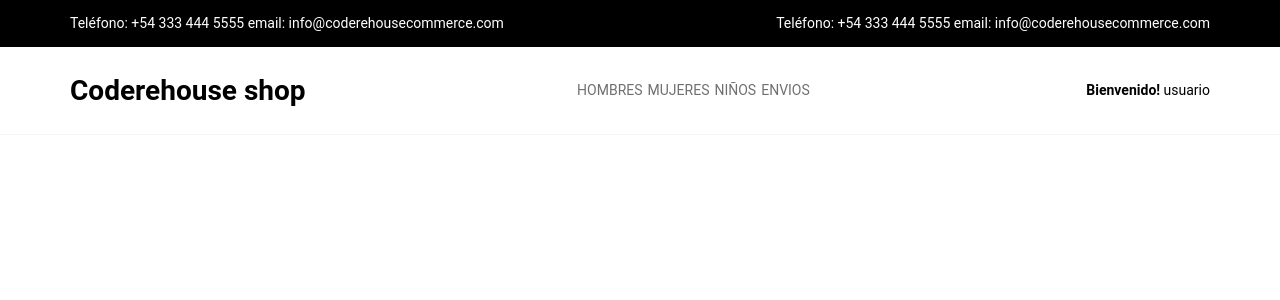
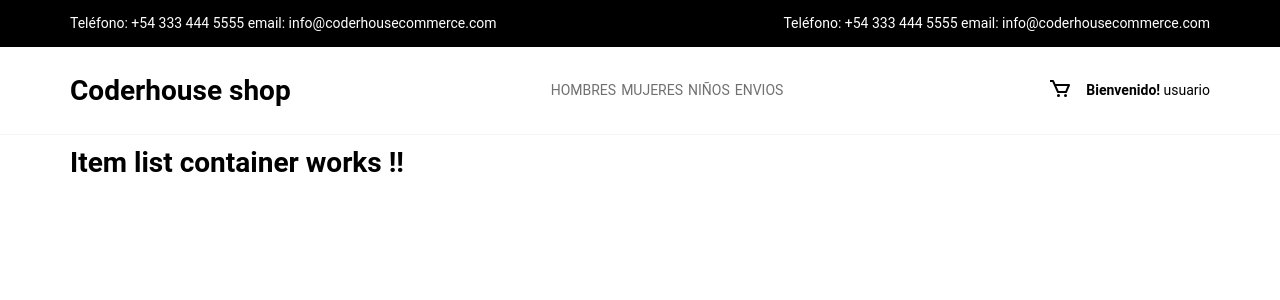
Before and after one commit to gubedev/coderhouse-ecommerce, a React (Create React App) app: page / in a window 1280 px wide. Shown: the top 300 px of the page. Built offline with nearby package versions, Linux system fonts and the light colour scheme.

Commit message:
challenge: Desafío: Estilos y Home

```diff
--- a/src/App.css
+++ b/src/App.css
@@ -9,3 +9,16 @@
     width: 1140px;
   }
 }
+
+.flex {
+  display: flex;
+  justify-content: space-between;
+}
+
+.pl-1 {
+  padding-left: 1em;
+}
+
+.pt-1 {
+  padding-top: 1em;
+}
--- a/src/App.js
+++ b/src/App.js
@@ -1,8 +1,12 @@
 import "./App.css"
 import NavBar from "./components/NavBar"
+import ItemListContainer from "./components/ItemListContainer"
 
 function App() {
-  return <NavBar />
+  return <>
+    <NavBar />
+    <ItemListContainer greeting={"Item list container works !!"} />
+  </>
 }
 
 export default App
--- /dev/null
+++ b/src/components/CartWidget.js
@@ -0,0 +1,19 @@
+import React from "react"
+
+const CartWidget = () => {
+  return (
+    <>
+      <svg className="fill-current hover:text-black"
+        xmlns="http://www.w3.org/2000/svg"
+        width="24"
+        height="24"
+        viewBox="0 0 24 24">
+        <path d="M21,7H7.462L5.91,3.586C5.748,3.229,5.392,3,5,3H2v2h2.356L9.09,15.414C9.252,15.771,9.608,16,10,16h8 c0.4,0,0.762-0.238,0.919-0.606l3-7c0.133-0.309,0.101-0.663-0.084-0.944C21.649,7.169,21.336,7,21,7z M17.341,14h-6.697L8.371,9 h11.112L17.341,14z"></path>
+        <circle cx="10.5" cy="18.5" r="1.5"></circle>
+        <circle cx="17.5" cy="18.5" r="1.5"></circle>
+      </svg>
+    </>
+  )
+}
+
+export default CartWidget
--- /dev/null
+++ b/src/components/ItemListContainer.js
@@ -0,0 +1,11 @@
+import React from "react"
+
+const ItemListContainer = ({ greeting }) => {
+  return (
+    <div className="container pt-1">
+      <h1>{greeting}</h1>
+    </div>
+  )
+}
+
+export default ItemListContainer
--- a/src/components/NavBar.js
+++ b/src/components/NavBar.js
@@ -1,5 +1,6 @@
 import React from "react"
 import "./NavBar.css"
+import CartWidget from "./CartWidget"
 
 const NavBar = () => {
   return (
@@ -9,12 +10,12 @@ const NavBar = () => {
           <div>
             <span>Teléfono: +54 333 444 5555</span>
             &nbsp;
-            <span>email: info@coderehousecommerce.com</span>
+            <span>email: info@coderhousecommerce.com</span>
           </div>
           <div>
             <span>Teléfono: +54 333 444 5555</span>
             &nbsp;
-            <span>email: info@coderehousecommerce.com</span>
+            <span>email: info@coderhousecommerce.com</span>
           </div>
         </div>
       </div>
@@ -22,8 +23,9 @@ const NavBar = () => {
       <div className="header-mobile">
         <div className="container">
           <div>
-            <h1>Coderehouse shop</h1>
+            <h1>Coderhouse shop</h1>
           </div>
+          <CartWidget />
           <a className="nav-toggle">
             <span></span>
           </a>
@@ -50,7 +52,7 @@ const NavBar = () => {
       <div className="header">
         <div className="container">
           <div>
-            <h1>Coderehouse shop</h1>
+            <h1>Coderhouse shop</h1>
           </div>
           <div className="menu">
             <ul>
@@ -68,7 +70,12 @@ const NavBar = () => {
               </li>
             </ul>
           </div>
-          <div><strong>Bienvenido!</strong> usuario</div>
+          <div className="flex">
+            <CartWidget />
+            <div className="pl-1">
+              <strong>Bienvenido!</strong> usuario
+            </div>
+          </div>
         </div>
       </div>
     </>
```
